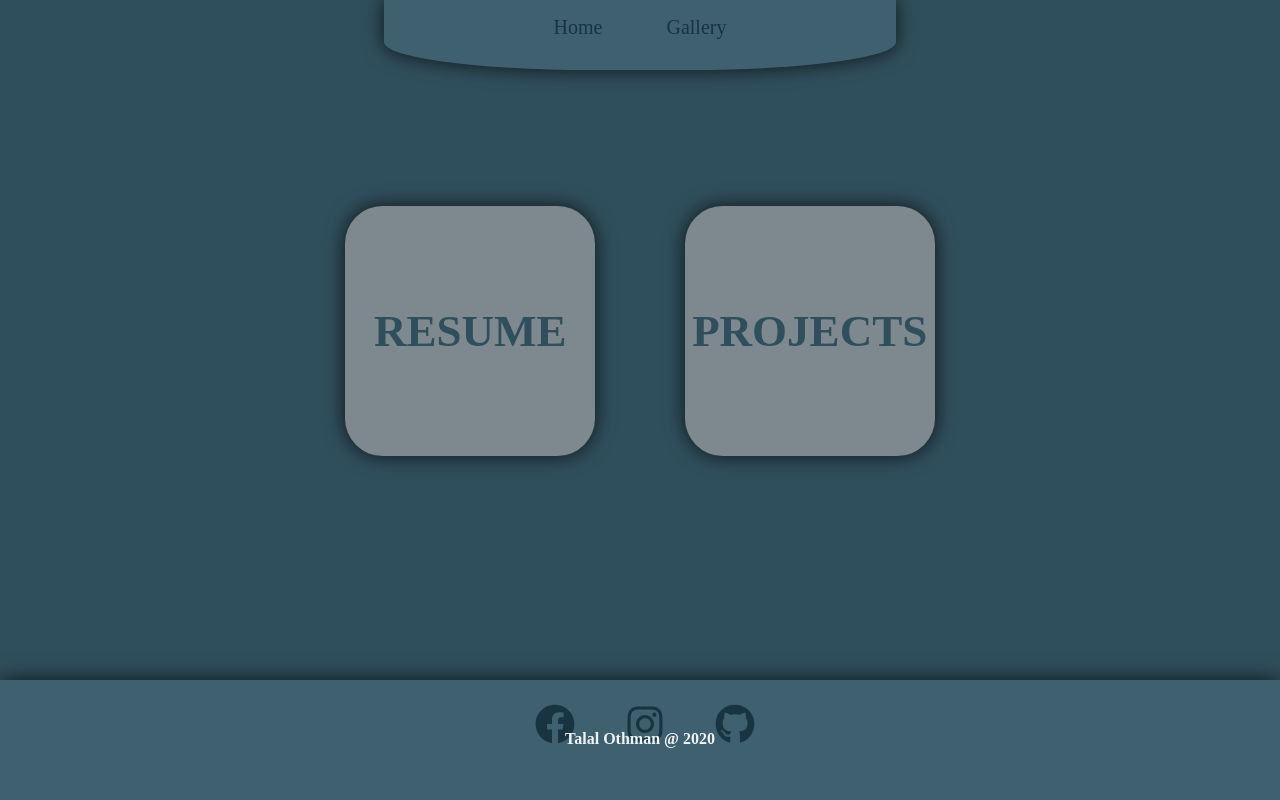
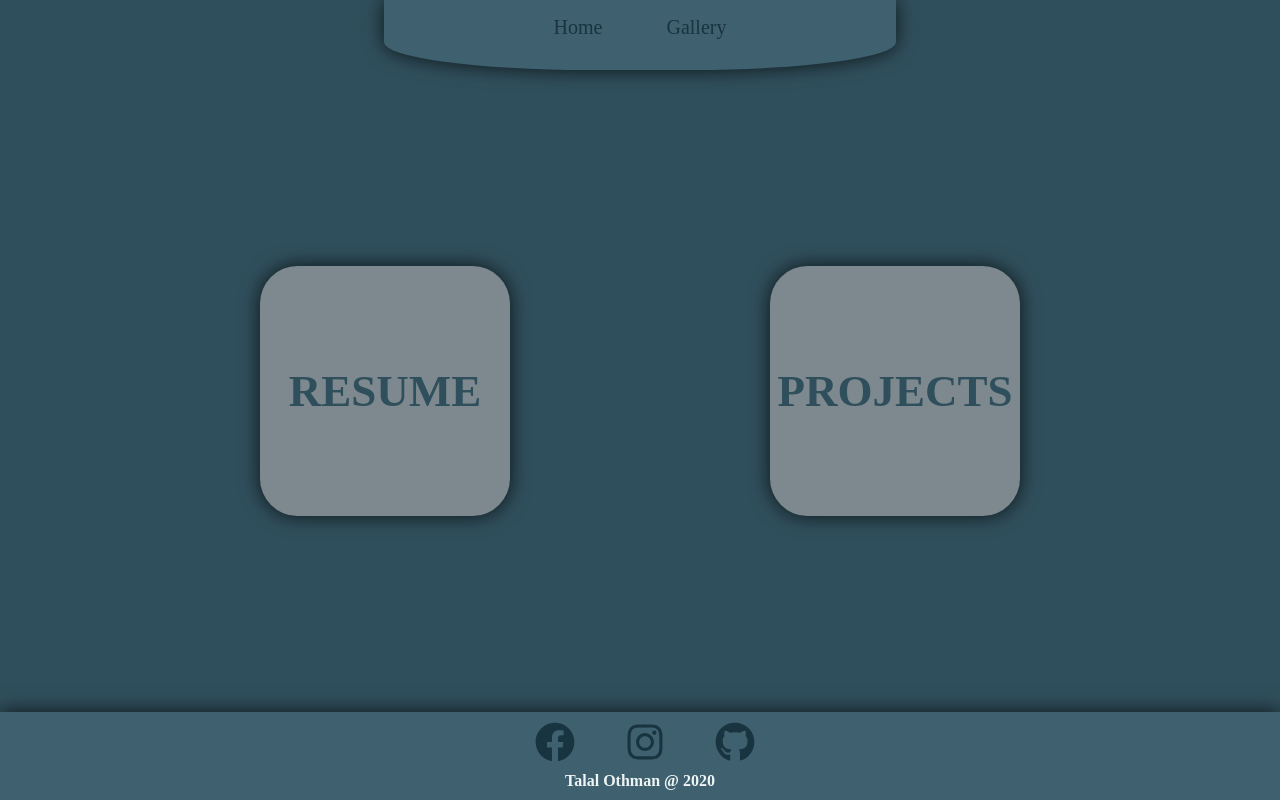
Before and after one commit to talalOthman/Portfolio-Website, a React (Create React App) app in the folder personal-site/: page / in a window 1280 px wide. Built offline with nearby package versions, Linux system fonts and the light colour scheme; a web font is replaced by a local one.

Commit message:
fixed the footer and container's positions

```diff
--- a/personal-site/src/App.css
+++ b/personal-site/src/App.css
@@ -14,9 +14,22 @@ html{
   box-sizing: border-box;
 }
 
-body{
+.app{
+  transition: 0.5s;
+  display: flex;
+  flex-direction: column;
+  align-items: stretch;
+  height: 100vh;
+}
+
+.app, body{
   margin: 0;
   padding: 0;
   background-color: rgb(48, 79, 92);
-  transition: 0.5s;
+
 }
+
+
+.app__containers{
+  flex-grow: 1;
+}
--- a/personal-site/src/Container.css
+++ b/personal-site/src/Container.css
@@ -9,8 +9,9 @@
     flex-direction: row-reverse;
     justify-content: space-evenly;
     border: 0px solid red;
-    margin: 17vh 20vw;
+    align-items: center;
     transition: 0.5s;
+    height: 100%;
 
 }
 
--- a/personal-site/src/Container.js
+++ b/personal-site/src/Container.js
@@ -4,6 +4,7 @@ import './Container.css';
 function Container() {
     return (
         <div className="container">
+
             <a href="https://github.com/talalOthman?tab=repositories" id="Projects">
                 <p>PROJECTS</p>
             </a>
@@ -11,6 +12,7 @@ function Container() {
             <a href="Resume.pdf" id="Resume">
                 <p>RESUME</p>
             </a>
+
         </div>
     )
 }
--- a/personal-site/src/Footer.css
+++ b/personal-site/src/Footer.css
@@ -9,7 +9,6 @@ footer a{
 
 .footer__iconsContainer{
     border: 0px solid red;
-    margin-top: 3vh;
 }
 
 footer a:hover{
@@ -21,19 +20,16 @@ footer a:hover{
 
 footer{
    background-color: #3E606F;
-   height: 15vh;
    border: 0px solid green;
-   position: fixed;
-   bottom: 0;
-   right: 0;
-   left: 0;
    text-align: center;
    box-shadow: 0px 0px 20px 0px rgba(0,0,0,0.75);
    animation-name: footerAnimation;
    animation-fill-mode: forwards;
    animation-duration: 0.5s;
    animation-play-state: paused;
-
+   display: flex;
+   flex-direction: column;
+   padding: 10px;
 }
 
 @keyframes footerAnimation{
@@ -59,5 +55,5 @@ footer{
 
 footer p{
    color: #EFF4F4;
-   margin-top: -3vh;
+   margin: 0;
 }
```
